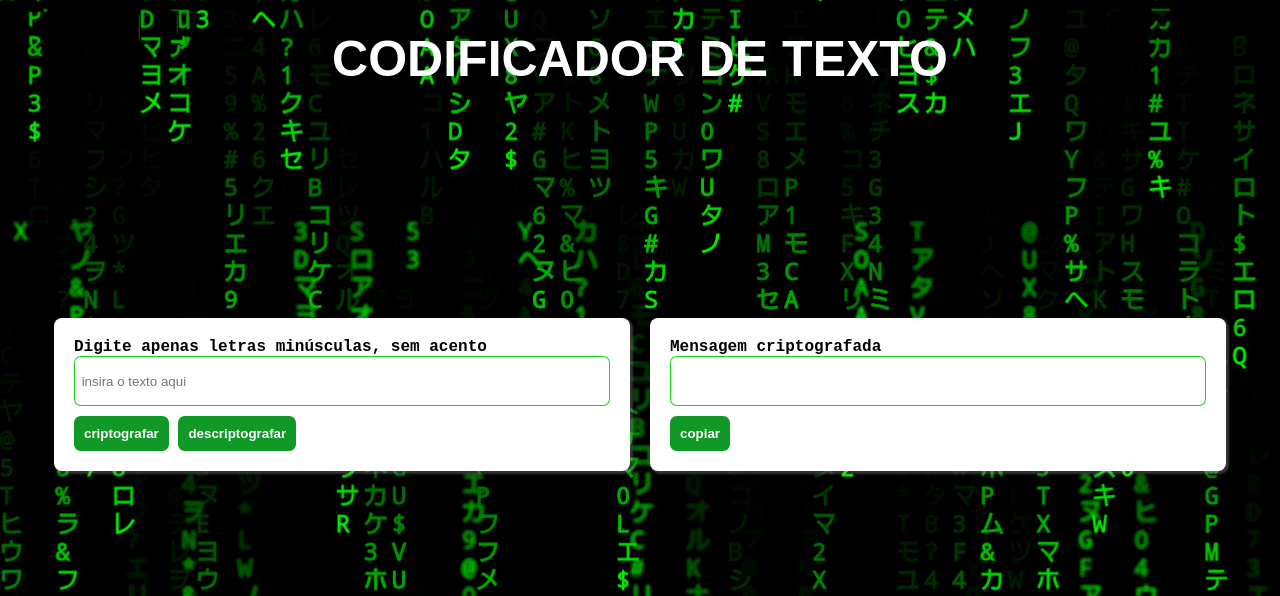
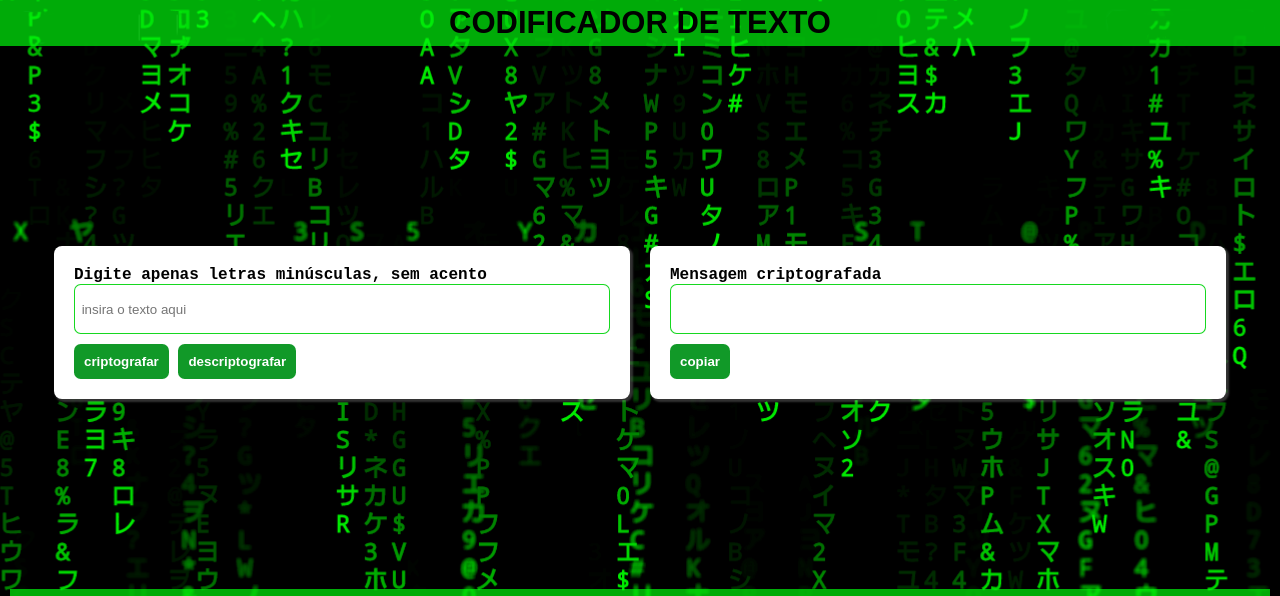
Before and after one commit to MattAllves/Challenge-Decodificador-ONE, a plain HTML site: page index.html in a window 1280 px wide. Shown: the top 596 px of the page. Drawn offline with Linux system fonts and the light colour scheme; a web font is replaced by a local one.

Commit message:
Update style.css

```diff
--- a/css/style.css
+++ b/css/style.css
@@ -80,12 +80,16 @@
   .titulo {
         font-family: 'Matrix', sans-serif;
         text-align: center;
-        font-size: 50px;
-        color:rgb(255, 255, 255);
+        font-size: 31px;
+        color:black;
         font-weight: bold;
         font-style: normal;
+        background-color: rgba(0, 255, 13, 0.671);
+        padding: 10px;
+        width: center;
+        margin-top: auto;
         text-align: center;
-        padding: 30px;
+        padding: 5px;
         width: center;
         margin-top: auto;
   }
```
